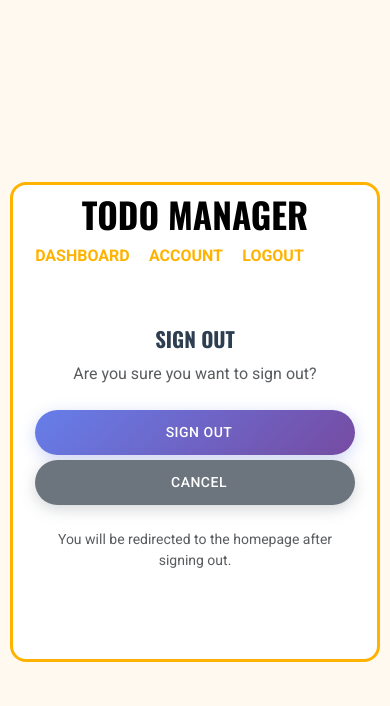
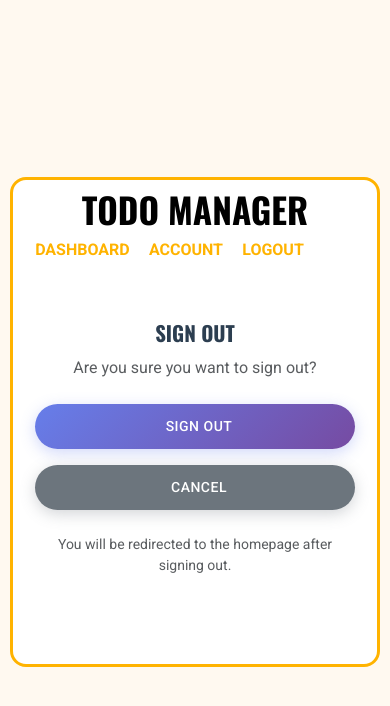
Before and after one commit to FatimahMohamed/To-do-list, a Django app: page /accounts/logout/ in a window 390 px wide. Shown: the top 706 px of the page. Run offline with Django 4.2, Linux system fonts and the light colour scheme; the visitor is signed in with stand-in values (Sample User, id 1).

Commit message:
Add spacing between logout and cancel buttons
- Add line break (<br>) between Sign Out and Cancel buttons
- Increase right margin from me-3 to me-4 for desktop spacing
- Add mb-3 (bottom margin) to Sign Out button for vertical separation
- Add margin: 8px 0 to all buttons for consistent spacing
- Update mobile styles for better button layout:
  - Increase margin from 5px to 10px between buttons
  - Ensure full-width buttons on mobile with proper spacing
  - Hide line break on mobile (buttons stack naturally)
  - Update margin references in mobile CSS

```diff
--- a/templates/account/logout.html
+++ b/templates/account/logout.html
@@ -20,9 +20,10 @@
                 {% endif %}
 
                 <div class="text-center">
-                    <button type="submit" class="btn btn-primary btn-lg px-5 me-3">
+                    <button type="submit" class="btn btn-primary btn-lg px-5 me-4 mb-3">
                         <i class="fas fa-sign-out-alt me-2"></i>Sign Out
                     </button>
+                    <br>
                     <a href="{% url 'dashboard' %}" class="btn btn-secondary btn-lg px-5">
                         <i class="fas fa-arrow-left me-2"></i>Cancel
                     </a>
@@ -56,6 +57,7 @@
         transition: all 0.3s ease;
         text-transform: uppercase;
         letter-spacing: 0.5px;
+        margin: 8px 0;
     }
 
     .btn-primary {
@@ -93,22 +95,22 @@
         .btn-lg {
             padding: 12px 25px;
             font-size: 14px;
-            margin: 5px;
+            margin: 10px 0;
+            width: 100%;
+            display: block;
         }
 
         .col-md-8 {
             padding: 0 15px;
         }
 
-        .btn.me-3 {
+        .btn.me-4 {
             margin-right: 0 !important;
-            margin-bottom: 10px;
+            margin-bottom: 15px;
         }
 
-        .text-center .btn {
-            display: block;
-            width: 100%;
-            margin: 5px 0;
+        br {
+            display: none;
         }
     }
 </style>
```
